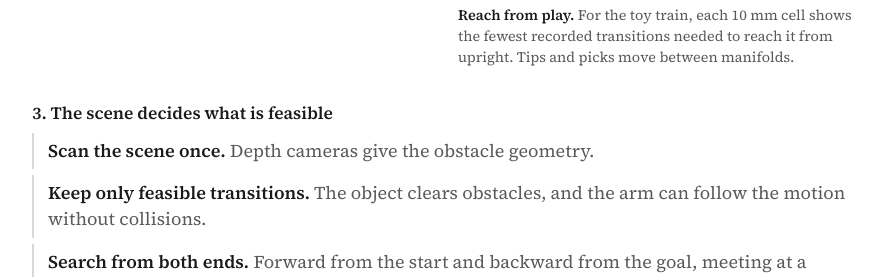
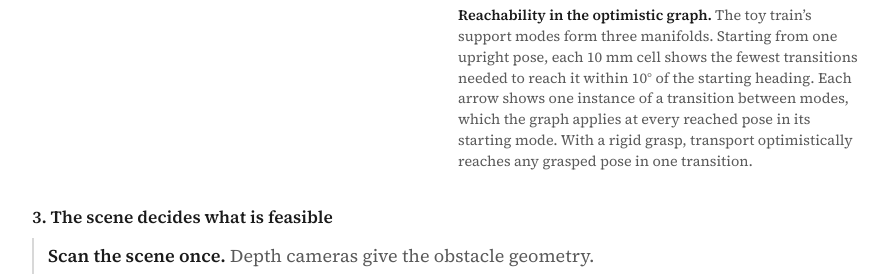
Before and after one commit to anon-submission-page-robot-137/anon-submission-page-robot-137.github.io, a plain HTML site: page index.html in a window 1280 px wide. Shown: the part 3202-3479 px from the top of the page, without its empty margins (194-1085 px from the left). Drawn offline with Linux system fonts and the light colour scheme.

Commit message:
Match reach figure caption to the paper

```diff
--- a/index.html
+++ b/index.html
@@ -213,7 +213,7 @@
   </div>
   <figure>
     <img src="fig/reach_strata_train.png" alt="Three manifolds of toy train poses, one per support mode, colored by the number of transitions needed to reach each cell.">
-    <figcaption><b>Reach from play.</b> For the toy train, each 10&nbsp;mm cell shows the fewest recorded transitions needed to reach it from upright. Tips and picks move between manifolds.</figcaption>
+    <figcaption><b>Reachability in the optimistic graph.</b> The toy train&rsquo;s support modes form three manifolds. Starting from one upright pose, each 10&nbsp;mm cell shows the fewest transitions needed to reach it within 10&deg; of the starting heading. Each arrow shows one instance of a transition between modes, which the graph applies at every reached pose in its starting mode. With a rigid grasp, transport optimistically reaches any grasped pose in one transition.</figcaption>
   </figure>
 </div>
 
```
